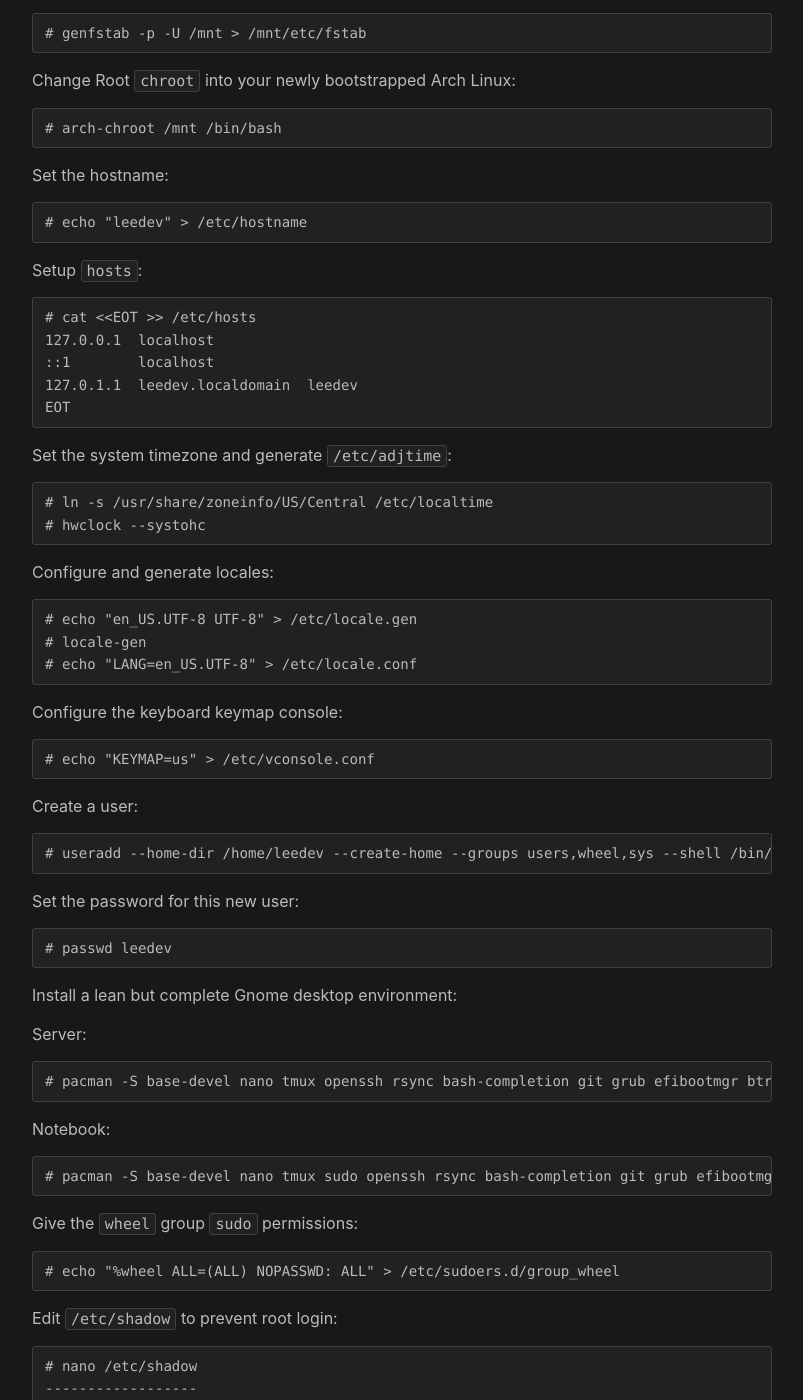
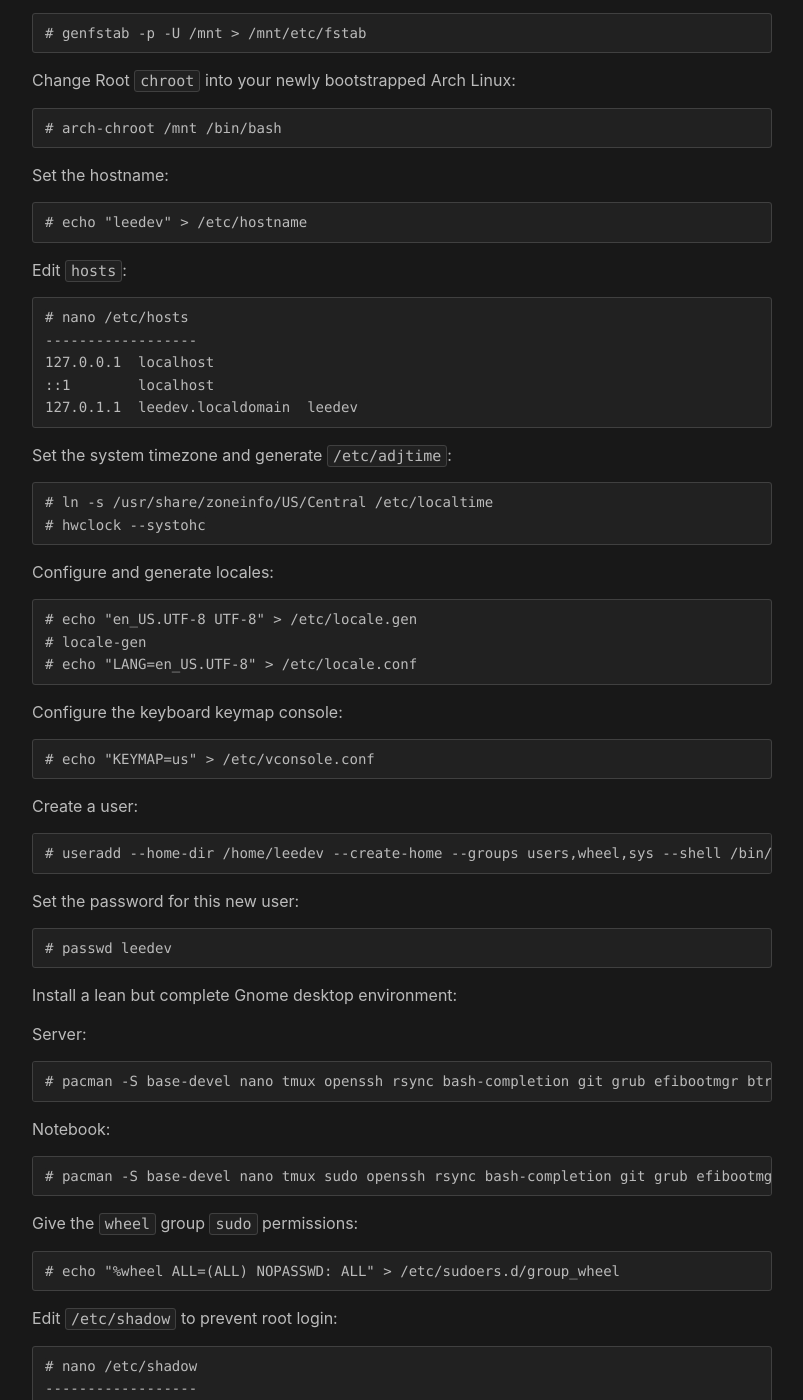
Before and after one commit to CurtisLeeBolin/leedev.org, a Jekyll site: the page built from _posts/2015-09-28-arch-linux-my-install-notes-uefi-boot.md, in a window 1280 px wide and 1400 px high, scrolled down 1526 px. Shown: the whole window, without its empty margins (238-1041 px from the left). Built offline with Jekyll 4.4.1, drawn with Linux system fonts in a browser that asks for light colours.

Commit message:
Update 2015-09-28-arch-linux-my-install-notes-uefi-boot.md

````diff
--- a/_posts/2015-09-28-arch-linux-my-install-notes-uefi-boot.md
+++ b/_posts/2015-09-28-arch-linux-my-install-notes-uefi-boot.md
@@ -97,14 +97,14 @@ Set the hostname:
 # echo "leedev" > /etc/hostname
 ```
 
-Setup `hosts`:
+Edit `hosts`:
 
 ```
-# cat <<EOT >> /etc/hosts
+# nano /etc/hosts
+------------------
 127.0.0.1  localhost
 ::1        localhost
 127.0.1.1  leedev.localdomain  leedev
-EOT
 ```
 
 Set the system timezone and generate `/etc/adjtime`:
@@ -151,7 +151,7 @@ Server:
 Notebook:
 
 ```
-# pacman -S base-devel nano tmux sudo openssh rsync bash-completion git grub efibootmgr btrfs-progs ecryptfs-utils sysstat gdm gnome-shell gnome-terminal nautilus gnome-control-center gnome-tweak-tool ttf-liberation system-config-printer gnome-backgrounds gnome-keyring gnome-disk-utility baobab gnome-screenshot cheese evince epiphany eog totem mpv geany file-roller networkmanager gst-libav libmtp ttf-freefont libva-vdpau-driver libdvdcss pkgfile xorg-server xorg-xinit libvdpau xf86-video-amdgpu xf86-input-libinput mesa-vdpau mesa-libgl gst-plugins-ugly xf86-input-libinput gimp inkscape cups ghostscript gsfonts foomatic-db foomatic-db-engine foomatic-db-nonfree seahorse os-prober
+# pacman -S base-devel nano tmux sudo openssh rsync bash-completion git grub efibootmgr btrfs-progs ecryptfs-utils sysstat gdm gnome-shell gnome-terminal nautilus gnome-control-center gnome-tweak-tool ttf-liberation system-config-printer gnome-backgrounds gnome-keyring gnome-disk-utility baobab gnome-screenshot cheese evince epiphany eog totem mpv geany file-roller networkmanager gst-libav libmtp ttf-freefont noto-fonts noto-fonts-cjk noto-fonts-emoji noto-fonts-extra libva-vdpau-driver libdvdcss pkgfile xorg-server xorg-xinit libvdpau xf86-video-amdgpu xf86-input-libinput mesa-vdpau mesa-libgl gst-plugins-ugly xf86-input-libinput gimp inkscape cups ghostscript gsfonts foomatic-db foomatic-db-engine foomatic-db-nonfree seahorse os-prober
 ```
 
 Give the `wheel` group `sudo` permissions:
````
